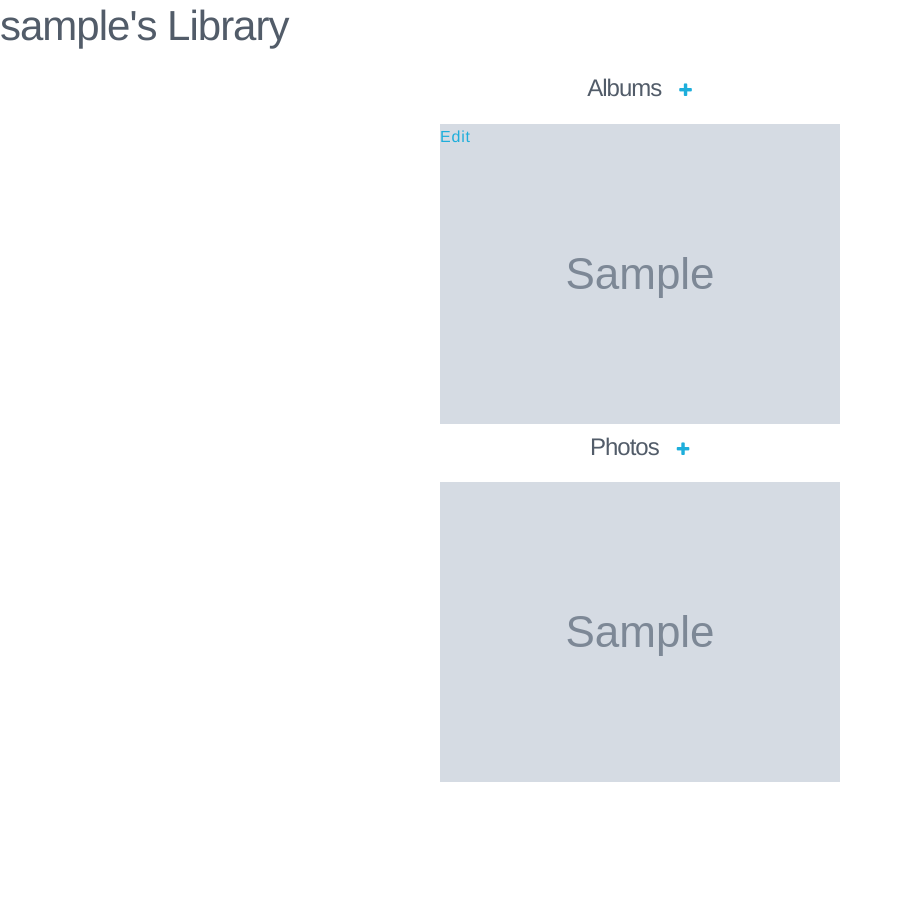
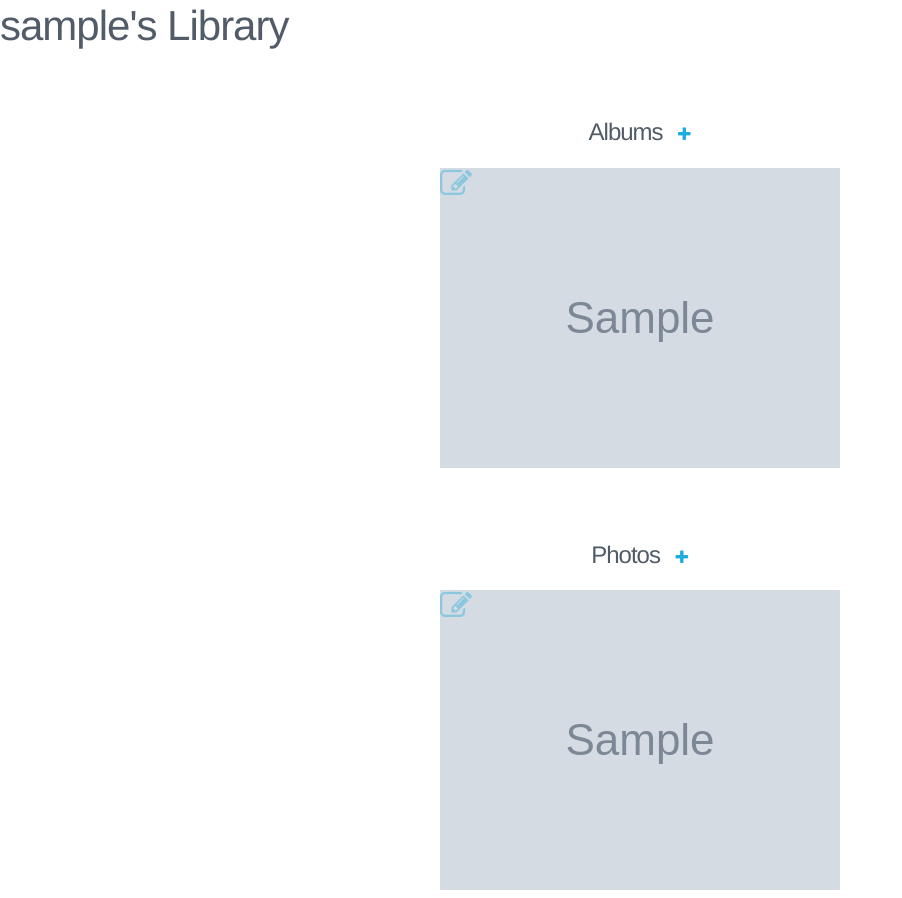
Before and after one commit to SeleniumK/django-imager, a Django app: page /images/library in a window 1280 px wide. Shown: the part 80-978 px from the top of the page, without its empty margins (0-902 px from the left). Before the commit the page ends 862 px from the top, so only its background shows below. Run offline with Django 3.2, Linux system fonts and the light colour scheme; a user stored in the database is signed in; tables that the repository leaves empty hold one stand-in row (values such as "Sample post"); grey boxes marked "Sample" are stand-in pictures; parts of the project's set-up code (start-up, migrations or seed data) failed here and were passed over; some libraries are stand-ins or nearby versions.

Commit message:
margins on library sections, edit icon, edit icon on top of picture, albums and photos displaying in nice rows

```diff
--- a/imagersite/imagersite/static/imagersite/css/style.css
+++ b/imagersite/imagersite/static/imagersite/css/style.css
@@ -181,12 +181,13 @@ section {
   background-color: #d87843;
 }
 
-.photos {
-  display: flex;
-  justify-content: space-around;
-}
+/*.photo-container {*/
+  /*display: flex;*/
+  /*justify-content: space-around;*/
+/*}*/
 
-.album-container {
+
+.library-container {
   display: inline-block;
   position: relative;
 }
@@ -195,6 +196,14 @@ section {
   position: absolute;
   z-index: 999999;
   margin-top: 0;
+}
+
+.library{
+  margin: 5% 10% 0 10%;
+}
+
+.library-header{
+  position: relative;
 }
 
 .library-header i,{
@@ -206,6 +215,15 @@ section {
   padding-right: 1%;
 
  }
+
+.fa-pencil-square-o {
+  opacity: .4;
+}
+
+.fa-pencil-square-o:hover {
+  opacity: 1;
+}
+
 
 @media (max-width: 400px) {
   .button {
--- a/imagersite/imagersite/templates/library.html
+++ b/imagersite/imagersite/templates/library.html
@@ -7,9 +7,9 @@
 <script type="text/javascript" src="{% static 'imagersite/fancybox/source/jquery.fancybox.pack.js' %}"></script>
 <script type="text/javascript">
     $(document).ready(function() {
-        // $("a#inline").fancybox({
-        //     'hideOnContentClick': true
-        // });
+        $("a.inline").fancybox({
+            'hideOnContentClick': true
+        });
 
     $("a.group").fancybox({
         'transitionIn'  :   'elastic',
@@ -23,14 +23,16 @@
 </script>
 
 <h2>{{user.username}}'s Library</h2>
-<section>
+<section class="library">
     <div class="library-header">
         <h3>Albums</h3>
-        <a href="albums/add"><i class="fa fa-plus" aria-hidden="true"></i></a>
+        <a href="albums/add"><i title="add new album" class="fa fa-plus"></i></a>
     </div>
     {% for album in albums %}
-    <div class="album-container">
-        <a class="edit" href='albums/{{album.id}}/edit'><p>Edit</p></a>
+    <div class="library-container">
+        <a class="edit" href='albums/{{album.id}}/edit'>
+            <i name="edit album" class="fa fa-pencil-square-o fa-2x"></i>
+        </a>
         <a class="inline" href="#{{album.id}}" alt"Album {{album.title}}">
             {% thumbnail album.cover.img_file "200x200" crop="center" as im %}
             <img src="{{ im.url }}">
@@ -49,18 +51,22 @@
     {% endfor %}
 </section>
 
-<section>
+<section class="library">
     <div class="library-header">
         <h3>Photos</h3>
-        <a href="photos/add"><i class="fa fa-plus" aria-hidden="true"></i></a>
+        <a href="photos/add"><i title="add new photo" class="fa fa-plus"></i></a>
     </div>
-    <div class="photos">
     {% for photo in photos %}
+        <div class="library-container">
+            <a class="edit" href='photos/{{photo.id}}/edit'>
+                <i name="edit album" class="fa fa-pencil-square-o fa-2x"></i>
+            </a>
             <a class="inline" href="#{{photo.id}}">
                 {% thumbnail photo.img_file "200x200" crop="center" as im %}
                 <img src="{{ im.url }}" alt="{{photo.title}}">
                 {% endthumbnail %}
             </a>
+        </div>
         <div style="display:none">
             <div id="{{photo.id}}">
                 <img src="{{photo.img_file.url}}"/>
@@ -68,7 +74,6 @@
                 <p>{{photo.description}}
             </div>
         </div>
-    </div>
     {% endfor %}
 </section>
 
```
Lines whose indentation alone changed are shown as unchanged.
